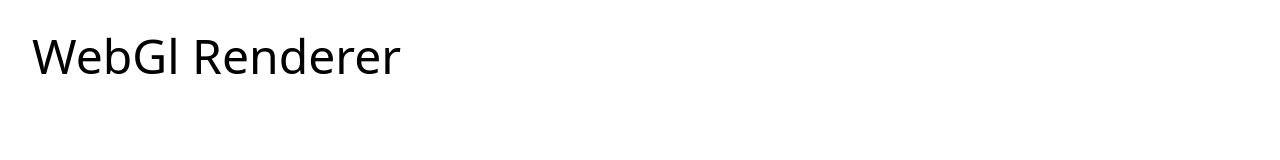
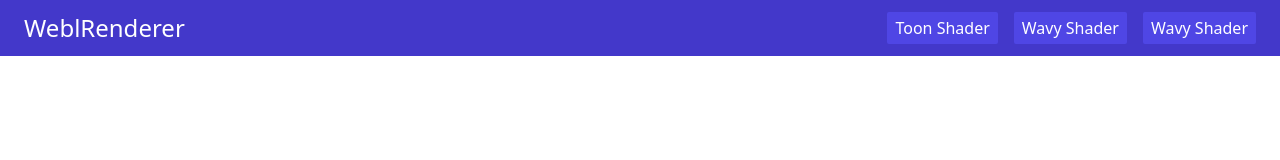
Before and after one commit to guillermoSb/webgl-renderer, a website built with webpack: page dist/index.html in a window 1280 px wide. Built offline with nearby package versions, Linux system fonts and the light colour scheme; files whose address does not match are found by name.

Commit message:
Added menu for shaders

```diff
--- a/dist/index.html
+++ b/dist/index.html
@@ -7,8 +7,24 @@
 	<title>WebGL Renderer - Guillermo</title>
 </head>
 <body>
+	<div class="header">
+		<nav class="w-screen py-3 px-6 d-flex bg-indigo-700 inline-flex justify-between">
+			<h1 class="font-sans text-2xl text-white text-bold">WeblRenderer</h1>
+			<ul class="inline-flex gap-4">
+				<li>
+					<button class="px-2 py-1 text-white bg-indigo-600 rounded-sm hover:-translate-y-1 transition-all">Toon Shader</button>
+				</li>
+				<li>
+					<button class="px-2 py-1 text-white bg-indigo-600 rounded-sm hover:-translate-y-1 transition-all">Wavy Shader</button>
+				</li>
+				<li>
+					<button class="px-2 py-1 text-white bg-indigo-600 rounded-sm hover:-translate-y-1 transition-all">Wavy Shader</button>
+				</li>
+			</ul>
+		</nav>
+	</div>
 	<div class="max-w-screen mx-8 mt-8">
-		<h1 class="font-sans text-5xl mb-2">WebGl Renderer</h1>
+
 		<main class="flex items-center justify-center">
 			<canvas id="renderer" class="block flex-1" style="height: 700px; width: 900px;"></canvas>
 		</main>
@@ -67,7 +83,7 @@
 		} else if (light >= 0.5 && light < 0.7) {
 			intensity = 0.7;
 		} else if (light >= 0.7 && light <= 1.0) {
-			intensityz = 1.0;
+			intensity = 1.0;
 		}
     gl_FragColor = texture2D(u_texture, -v_texcoord);
 		gl_FragColor.rgb *= ((light * intensity) + 0.4);	// Adding ambient light
```
